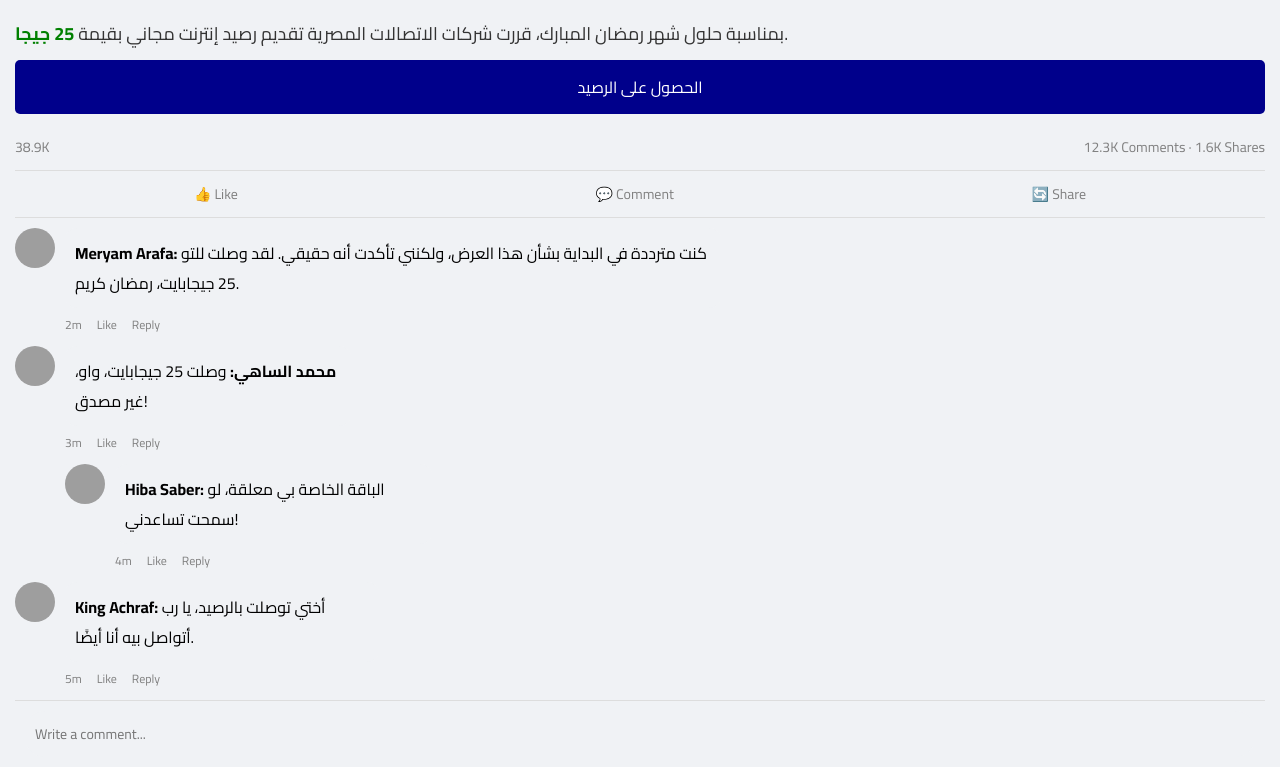
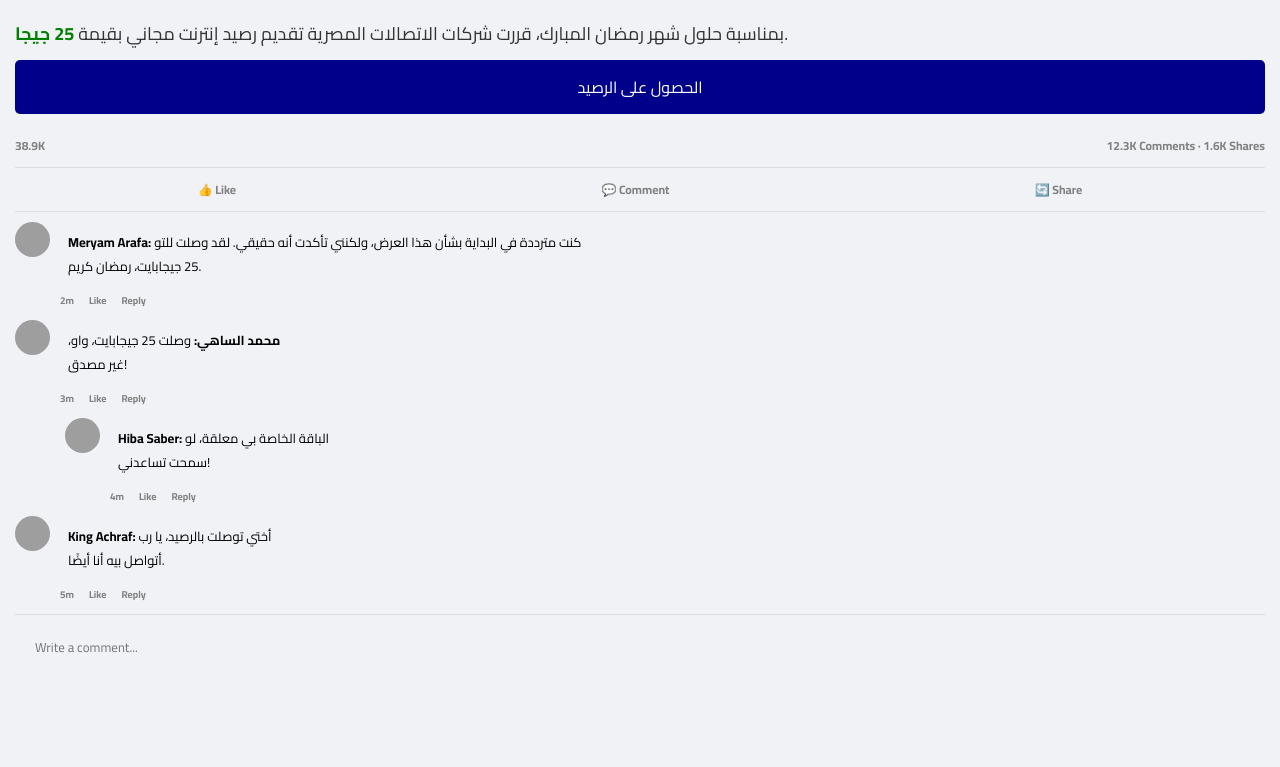
Before and after one commit to Omarmvp77/Cart, a plain HTML site: page index.html in a window 1280 px wide. Shown: the part 955-1722 px from the top of the page. After the commit the page ends 1634 px from the top, so only its background shows below. Drawn offline with Linux system fonts and the light colour scheme; grey boxes are pictures that could not be loaded.

Commit message:
Update index.html

```diff
--- a/index.html
+++ b/index.html
@@ -72,7 +72,8 @@
             padding: 10px 0;
             color: gray;
             border-bottom: 1px solid #ddd;
-            font-size: 14px;
+            font-size: 12px;
+            font-weight: bold;
         }
 
         .actions {
@@ -81,6 +82,8 @@
             padding: 10px 0;
             border-bottom: 1px solid #ddd;
             cursor: pointer;
+            font-size: 12px;
+            font-weight: bold;
         }
 
         .actions div {
@@ -88,7 +91,6 @@
             align-items: center;
             gap: 5px;
             color: gray;
-            font-size: 14px;
         }
 
         .like.active {
@@ -106,27 +108,28 @@
         }
 
         .comment img {
-            width: 40px;
-            height: 40px;
+            width: 35px;
+            height: 35px;
             border-radius: 50%;
             margin-right: 10px;
         }
 
         .comment-box {
             background: #f0f2f5;
-            padding: 10px;
+            padding: 8px;
             border-radius: 12px;
             max-width: 80%;
-            font-size: 16px;
+            font-size: 13px;
         }
 
         .comment-footer {
             display: flex;
             gap: 15px;
             color: gray;
-            font-size: 12px;
+            font-size: 10px;
             margin-top: 5px;
             cursor: pointer;
+            font-weight: bold;
         }
 
         .comment-footer span:hover {
@@ -151,7 +154,7 @@
             border: none;
             border-radius: 20px;
             background: #f0f2f5;
-            font-size: 14px;
+            font-size: 13px;
         }
 
         @media only screen and (max-width: 600px) {
```
